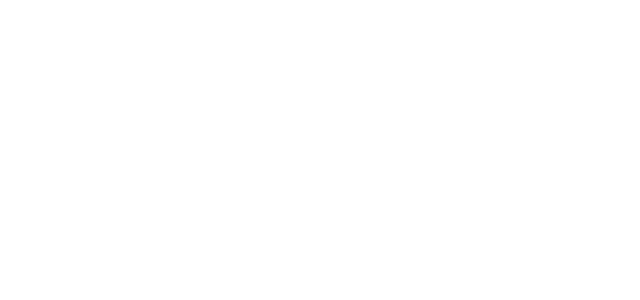
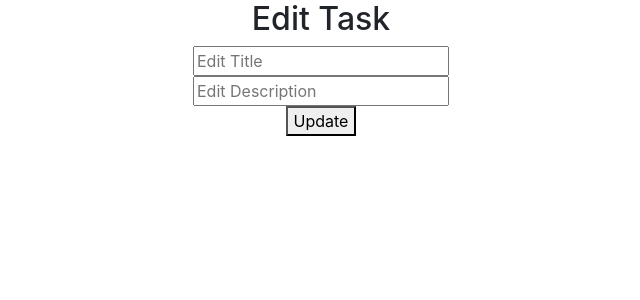
Before and after one commit to Build-Week-School-in-the-Cloud-Nov16/front-end, a React (Create React App) app in the folder school-in-the-cloud/: page /edit-task/1 in a window 1280 px wide. Shown: the top 300 px of the page, without its empty margins (319-959 px from the left). Built offline with nearby package versions, Linux system fonts and the light colour scheme; no server answers.

Commit message:
Added a lot of functionality

```diff
--- a/school-in-the-cloud/src/App.js
+++ b/school-in-the-cloud/src/App.js
@@ -6,6 +6,7 @@
 import VolunteerDashboard from './components/VolunteerDashboard';
 import StudentDashboard from './components/StudentDashboard';
 import PrivateRoute from './components/PrivateRoute';
+import EditTask from './components/EditTask';
 
 import './App.css';
 import FormContainer from "./signUpFormComponents/FormContainer"
@@ -32,6 +33,10 @@
         <PrivateRoute path="/admin" component={AdminDashboard}></PrivateRoute>
         <PrivateRoute path="/volunteer" component={VolunteerDashboard}></PrivateRoute>
         <PrivateRoute path="/student" component={StudentDashboard}></PrivateRoute>
+
+        <Route exact path='/edit-task/:id' render={() => (
+          <EditTask />
+        )} />
       </div>
     </Router>
 
--- /dev/null
+++ b/school-in-the-cloud/src/Components/EditTask.js
@@ -0,0 +1,74 @@
+import React, { useState, useEffect } from 'react'
+import { useParams, useHistory } from 'react-router-dom';
+
+import { axiosWithAuth } from '../utils/axiosWithAuth'
+
+const initialFormValues = {
+    title: '',
+    description: ''
+}
+
+const EditTask = (props) => {
+    const [formValues, setFormValues] = useState(initialFormValues);
+
+    const history = useHistory();
+    const { id } = useParams();
+
+    useEffect(() => {
+        axiosWithAuth()
+            .get(`/tasks/${id}`)
+            .then(res => {
+                setFormValues(res.data);
+            })
+            .catch(err => {
+                console.log(err)
+            })
+    }, [])
+
+    const handleChange = e => {
+        setFormValues({
+            ...formValues,
+            [e.target.name]: e.target.value
+        })
+    }
+
+    const handleSubmit = e => {
+        e.preventDefault();
+        axiosWithAuth()
+            .put(`/tasks/${id}`, formValues)
+            .then(res => {
+                console.log(res)
+                history.push('/admin')
+            })
+            .catch(err => {
+                console.log(err)
+            })
+    }
+
+    return(
+        <div>
+            <h2>Edit Task</h2>
+            <form onSubmit={handleSubmit}>
+                <input
+                    type='text'
+                    name='title'
+                    placeholder='Edit Title'
+                    value={formValues.title}
+                    onChange={handleChange}
+                />
+                <br></br>
+                <input
+                    type='text'
+                    name='description'
+                    placeholder='Edit Description'
+                    value={formValues.description}
+                    onChange={handleChange}
+                />
+                <br></br>
+                <button>Update</button>
+            </form>
+        </div>
+    )
+}
+
+export default EditTask;
--- a/school-in-the-cloud/src/Components/VolunteerCard.js
+++ b/school-in-the-cloud/src/Components/VolunteerCard.js
@@ -7,10 +7,10 @@
 
     useEffect(() => {
         axiosWithAuth()
-            .get('/users/filter?role=volunteers')
+            .get('/users/filter?role=volunteer')
             .then(res => {
                 console.log("VOLUNTEERS", res)
-                setVolunteerData(res.data)
+                setVolunteerData(res.data.data)
             })
             .catch(err => {
                 console.log(err)
@@ -22,7 +22,7 @@
             <h3>Volunteers</h3>
             {volunteerData.map(volunteer => (
                 <div>
-                    <p>{volunteer.username}</p>
+                    <h5>Volunteer's Username: {volunteer.username}</h5>
                 </div>
             ))}
         </div>
--- a/school-in-the-cloud/src/components/AdminDashboard.js
+++ b/school-in-the-cloud/src/components/AdminDashboard.js
@@ -1,35 +1,98 @@
-import React, { useState } from 'react';
+import React, { useState, useEffect } from 'react';
+import { useHistory } from 'react-router-dom';
+
+import { axiosWithAuth } from '../utils/axiosWithAuth';
 
 const initialFormValues = {
-    task: ""
+    title: "",
+    description: ""
 }
 
 const AdminDashboard = () => {
-    const [formValues, setFormValues] = useState(initialFormValues)
+    const [formValues, setFormValues] = useState(initialFormValues);
+    const [tasks, setTasks] = useState([]);
+
+    const history = useHistory();
+
+
+
+    useEffect(() => {
+        axiosWithAuth()
+            .get('/tasks')
+            .then(res => {
+                console.log("TASKS", res)
+                setTasks(res.data)
+            })
+            .catch(err => {
+                console.log(err)
+            })
+    }, [])
 
     const handleChange = (e) => {
-        e.preventDefault();
         setFormValues({
             ...formValues,
             [e.target.name]: e.target.value
         });
     };
 
+    const addTask = (e) => {
+        e.preventDefault()
+        axiosWithAuth()
+            .post('/tasks', formValues)
+            .then(res => {
+                console.log(res)
+            })
+            .catch(err => {
+                console.log(err)
+            })
+    }
+
+    // const deleteTask = (task) => {
+    //     axiosWithAuth()
+    //         .delete(`/tasks/${task.id}`)
+    //         .then(res => {
+    //             setTasks(res.data)
+    //         })
+    //         .catch(err => {
+    //             console.log(err)
+    //         })
+    // }
+
     return (
         <div>
             <h1>Admin Dashboard</h1>
-            <form>
-                <label>Make Tasks:
+            <h3>Add a Task</h3>
+            <form onSubmit={addTask}>
+                <label>Title:
                     <input
-                        type='textarea'
-                        name='task'
-                        value={formValues.task}
+                        type='input'
+                        name='title'
+                        value={formValues.title}
+                        onChange={handleChange}
+                    />
+                </label>
+                <br></br>
+                <label>Description:
+                    <input
+                        type='input'
+                        name='description'
+                        value={formValues.description}
                         onChange={handleChange}
                     />
                 </label>
                 <br></br>
                 <button>Add a Task</button>
             </form>
+
+            <h4>Tasks</h4>
+            {tasks.map(task => (
+                <div>
+                    <p>Title: {task.title}</p>
+                    <p>Description: {task.description}</p>
+                    <button onClick={() => history.push(`/edit-task/${task.id}`)}>Edit Task</button>
+                    {/* <button onClick={deleteTask()}>Delete Task</button> */}
+                </div>
+            ))}
         </div>
     )
 }
--- a/school-in-the-cloud/src/signUpFormComponents/FormContainer.js
+++ b/school-in-the-cloud/src/signUpFormComponents/FormContainer.js
@@ -1,4 +1,5 @@
 import React, { useState, useEffect } from "react";
+import { useHistory } from 'react-router-dom';
 import SignUpForm from "./SignUpForm";
 import formSchema from "./formSchema";
 import * as yup from "yup";
@@ -26,6 +27,8 @@
    const [ buttonDisabled, setButtonDisabled ] = useState(true);
    const [ post, setPost ] = useState([]);
 
+   const history = useHistory();
+
    const change = (evt) => {
        const { name, value } = evt.target;
        validate(name, value);
@@ -39,6 +42,15 @@
             .then((res) => {
                 setPost(res.data);
                 console.log(res.data);
+                history.push('/');
+
+                // if (res.data.role === 'admin'){
+                //     history.push('/admin')
+                // } else if (res.data.role === 'volunteer') {
+                //     history.push('/volunteer')
+                // } else {
+                //     history.push('/student')
+                // }
             })
             .catch((err) => {
                 console.log(err);
```
